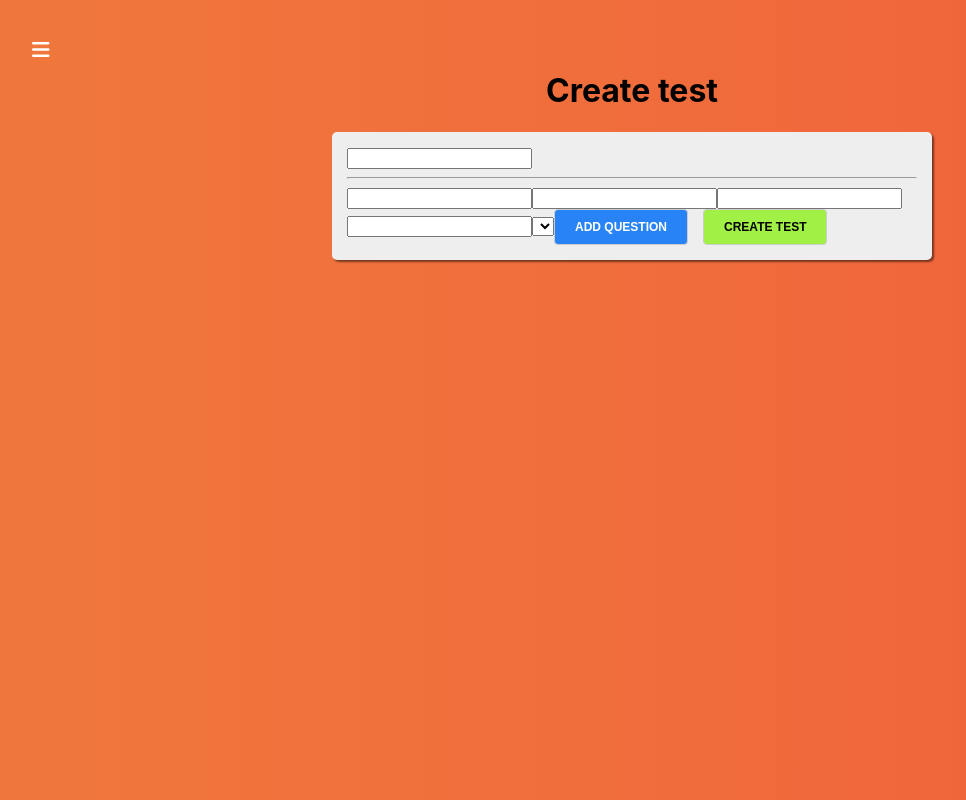
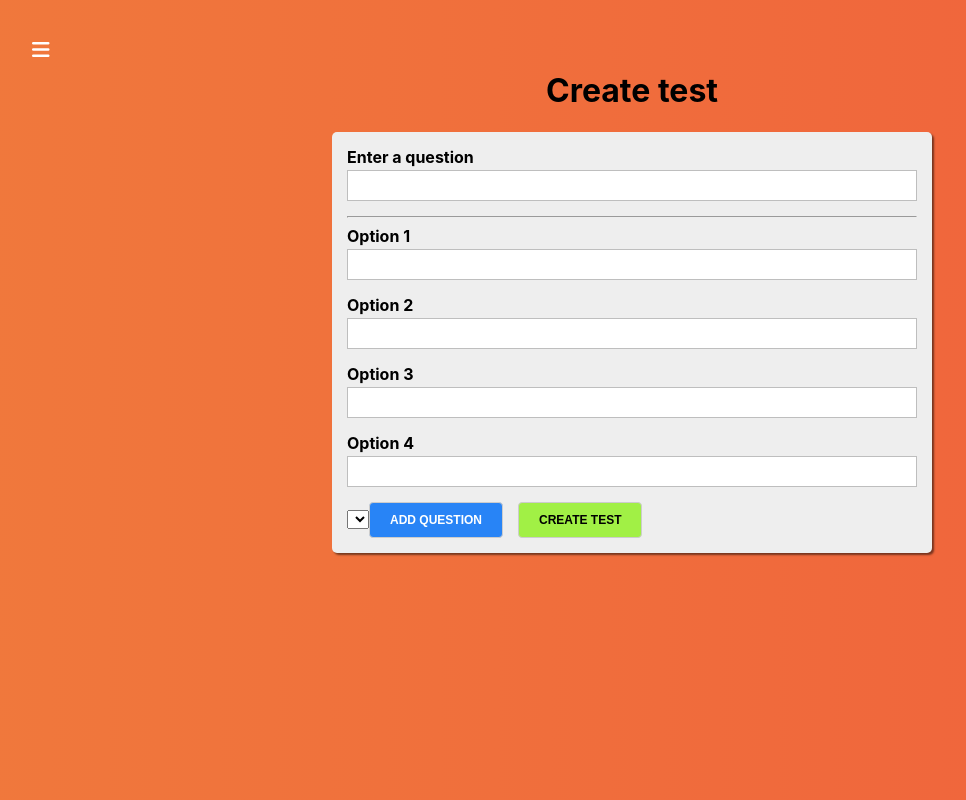
Before and after one commit to casper-ilona/react-quiz, a React app: page /quiz-creator in a window 1280 px wide. Shown: the whole page, without its empty margins (8-974 px from the left). Built offline with nearby package versions, Linux system fonts and the light colour scheme.

Commit message:
Создание компонентов Select

```diff
--- a/src/containers/QuizCreator/QuizCreator.js
+++ b/src/containers/QuizCreator/QuizCreator.js
@@ -1,8 +1,39 @@
 import React, { Component } from 'react';
 import classes from './QuizCreator.module.css';
 import Button from '../../components/UI/Button/Button';
+import { createControl } from '../../form/formFramework';
+import Input from '../../components/UI/Input/Input'
+import Axiliary from '../../hoc/Auxiliary/Auxiliary'
+
+function createOptionControl(number) {
+    return createControl({
+        label: `Option ${number}`,
+        errorMessage: 'Value cannot be empty',
+        id: number
+    }, {required: true});
+}
+
+function createFormControls() {
+    return {
+        question: createControl({
+            label: 'Enter a question',
+            errorMessage: 'The question cannot be empty'
+        }, {required: true}),
+        option1: createOptionControl(1),
+        option2: createOptionControl(2),
+        option3: createOptionControl(3),
+        option4: createOptionControl(4),
+    };
+}
 
 export class QuizCreator extends Component {
+
+
+    state = {
+        quiz: [],
+        formControls: createFormControls()
+    };
+
 
     submitHandler = event => {
         event.preventDefault();
@@ -16,6 +47,32 @@ export class QuizCreator extends Component {
 
     };
 
+    changeHandler =(value, controlName)=>{
+
+    };
+
+
+    renderControls () {
+      return Object.keys(this.state.formControls).map((controlName, index) => {
+       const control = this.state.formControls[controlName];
+
+         return(
+           <Axiliary key={controlName + index} >
+           <Input
+             label={control.label}
+             value={control.value}
+             valid={control.valid}
+             shouldValidate={!!control.validation}
+             touched={control.touched}
+             errorMessage={control.errorMessage}
+             onChange={event=>this.changeHandler(event.target.value, controlName)}
+           />
+          { index === 0 ? <hr/>: null }
+          </Axiliary>
+         )
+      })
+    }
+
 
     render() {
         return (
@@ -25,13 +82,7 @@ export class QuizCreator extends Component {
 
                     <form onSubmit={this.submitHandler}>
 
-                        <input type="text"/>
-                        <hr/>
-                        <input type="text"/>
-                        <input type="text"/>
-                        <input type="text"/>
-                        <input type="text"/>
-
+                        { this.renderControls() }
 
                         <select></select>
 
--- /dev/null
+++ b/src/form/formFramework.js
@@ -0,0 +1,9 @@
+export function createControl(config, validation) {
+ return {
+  ...config,
+  validation,
+  valid: !validation,
+  touched: false,
+  value: ''
+ }
+}
--- /dev/null
+++ b/src/hoc/Auxiliary/Auxiliary.js
@@ -0,0 +1,3 @@
+const Axiliary = props =>props.children
+
+export default Axiliary
```
Lines whose indentation alone changed are shown as unchanged.
